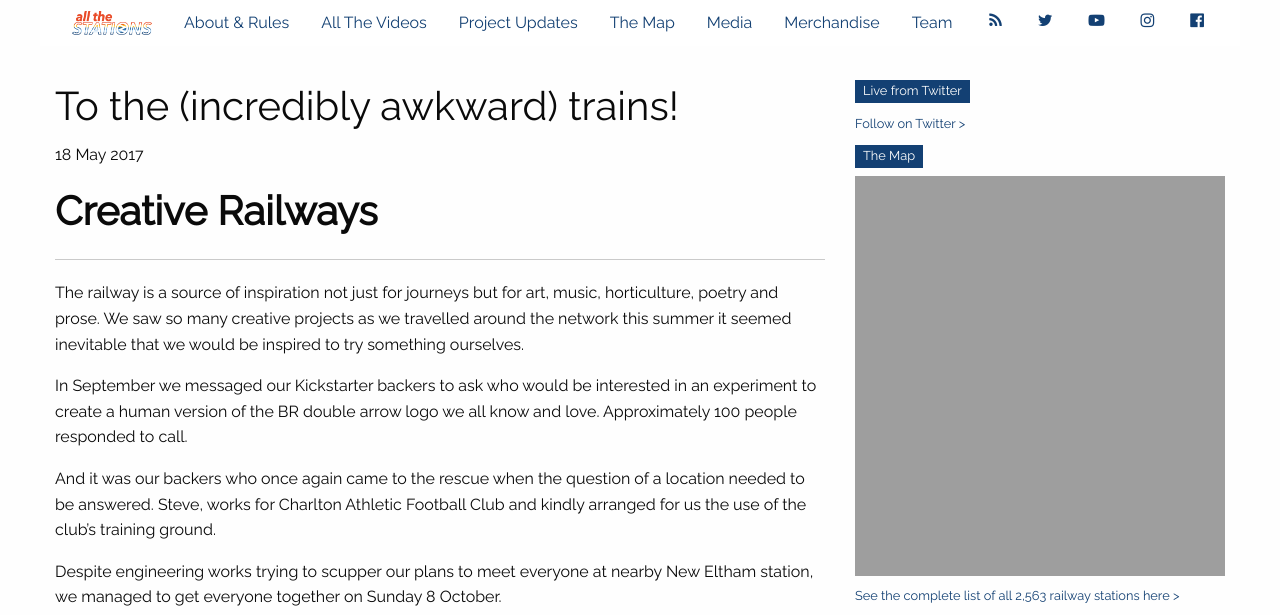
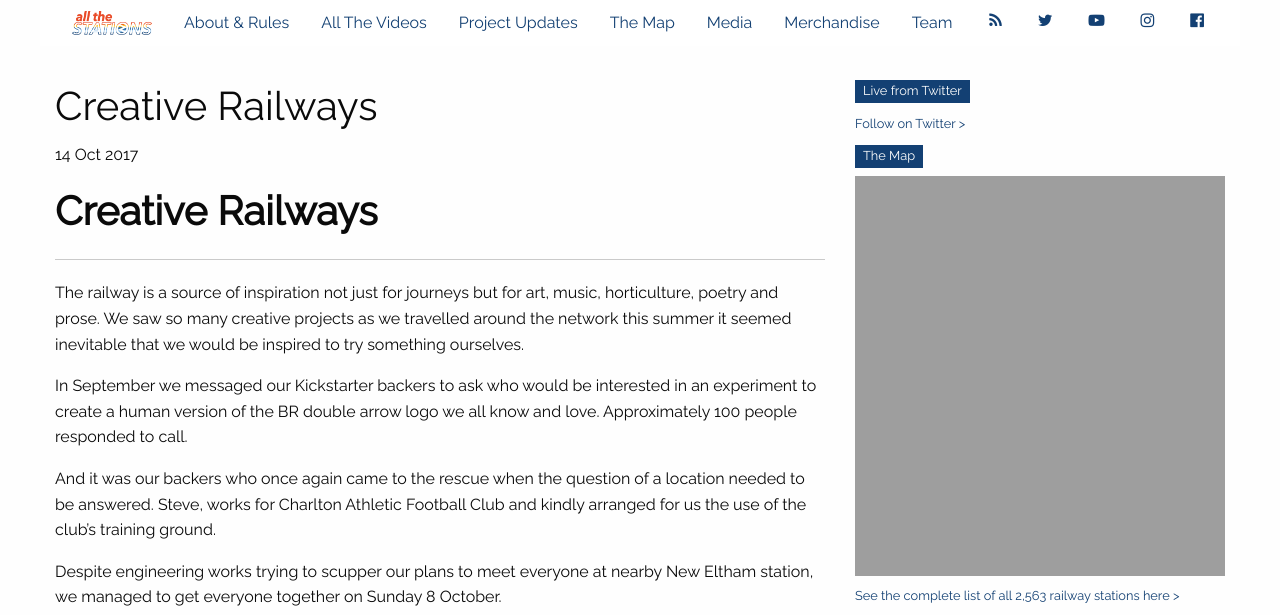
Before and after one commit to khawkins98/all-the-stations, a Jekyll site: the page built from _posts/blog_updates/2017-10-14-creative-railways.md, in a window 1280 px wide. Shown: the top 615 px of the page. Built offline with Jekyll 4.4.1, drawn with Linux system fonts in a browser that asks for light colours; nearby versions of some CDN libraries; comment, search, counter and statistics services are not loaded.

Commit message:
Update and rename 2017-10-14-Creative-Railways.md to 2017-10-14-creative-railways.md

```diff
--- a/_posts/blog_updates/2017-10-14-Creative-Railways.md
+++ b/_posts/blog_updates/2017-10-14-creative-railways.md
@@ -1,8 +1,8 @@
 ---
 layout: blog
 group: in_updates_list
-title: To the (incredibly awkward) trains!
-date: 18 May 2017
+title: Creative Railways
+date: 14 October 2017
 ---
 
 **Creative Railways**
@@ -19,12 +19,10 @@ Despite engineering works trying to scupper our plans to meet everyone at nearby
 
 <iframe width="560" height="315" src="https://www.youtube.com/embed/y71VD3ISYU4" frameborder="0" allowfullscreen></iframe>
 
-
 As well as being a really fun afternoon, it was also wonderful to meet more of the people who made All The Stations happen. Here are a couple of behind the scenes pics that people took of the day. **If anyone has any more, we’d love to see them.**
 
 <blockquote class="twitter-tweet" data-lang="en"><p lang="en" dir="ltr">Great to see <a href="https://twitter.com/geofftech?ref_src=twsrc%5Etfw">@geofftech</a> &amp; <a href="https://twitter.com/norwegiancheese?ref_src=twsrc%5Etfw">@norwegiancheese</a> at work when I took part in their project for <a href="https://twitter.com/allthestations?ref_src=twsrc%5Etfw">@allthestations</a> on Sunday. <a href="https://t.co/qYP4MzbPU0">https://t.co/qYP4MzbPU0</a> <a href="https://t.co/1Nblyrnd33">pic.twitter.com/1Nblyrnd33</a></p>&mdash; Glen (@well_eye_never) <a href="https://twitter.com/well_eye_never/status/918959333790101505?ref_src=twsrc%5Etfw">October 13, 2017</a></blockquote> <script async src="//platform.twitter.com/widgets.js" charset="utf-8"></script>
 
 <blockquote class="twitter-tweet" data-lang="en"><p lang="en" dir="ltr">This happened last Sunday link to the vid at <a href="https://twitter.com/allthestations?ref_src=twsrc%5Etfw">@allthestations</a> <a href="https://twitter.com/hashtag/allthestations?src=hash&amp;ref_src=twsrc%5Etfw">#allthestations</a> <a href="https://t.co/ltHebm9Z61">pic.twitter.com/ltHebm9Z61</a></p>&mdash; Paul Das (@TheFAD) <a href="https://twitter.com/TheFAD/status/918731822837747712?ref_src=twsrc%5Etfw">October 13, 2017</a></blockquote> <script async src="//platform.twitter.com/widgets.js" charset="utf-8"></script>
 
-
 **Our thanks go again to Martin for coordinating drone footage, and Charlton Athletic for the use of their facilities**
```
